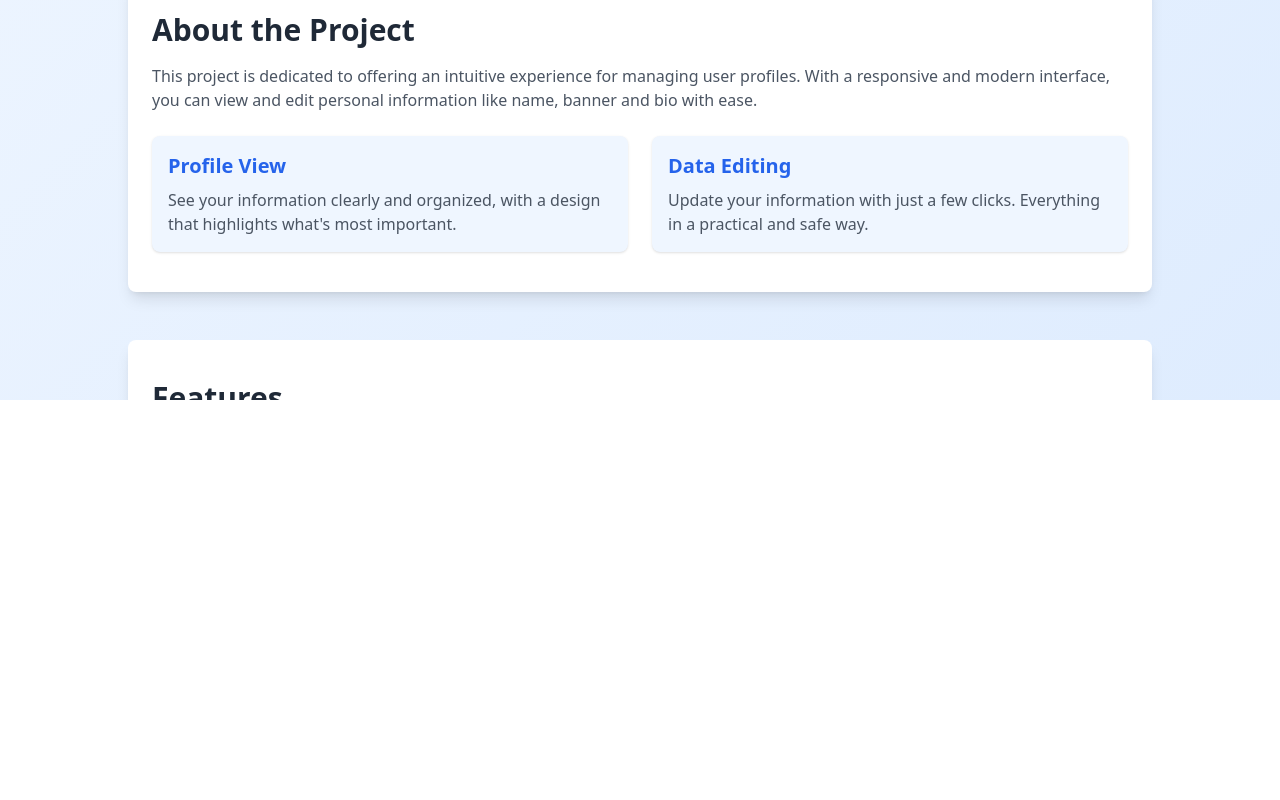
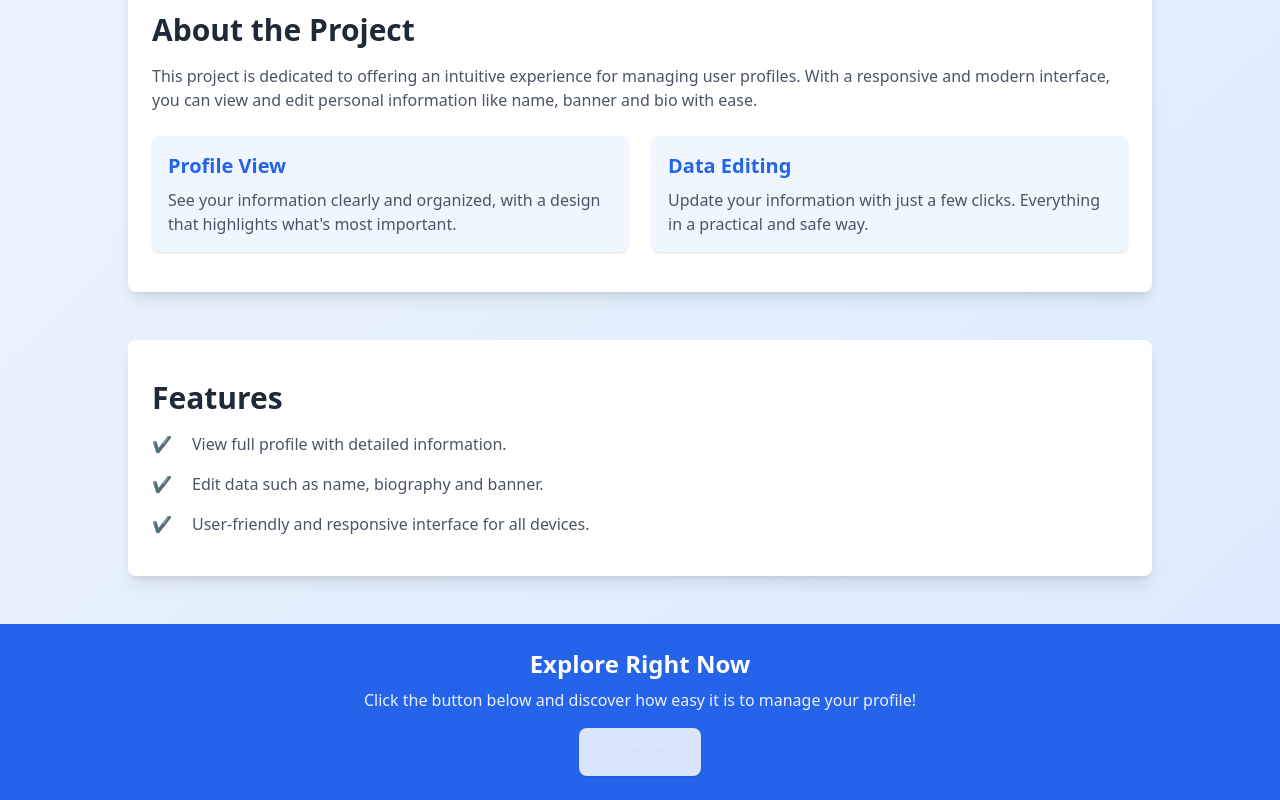
Before and after one commit to KauaZs/profile-card, a React (Vite) app: page / in a window 1280 px wide. Shown: the part 400-1200 px from the top of the page. Before the commit the page ends 800 px from the top, so only its background shows below. Built offline with nearby package versions, Linux system fonts and the light colour scheme.

Commit message:
edit overflow

```diff
--- a/src/index.css
+++ b/src/index.css
@@ -11,7 +11,7 @@
 html, body {
     height: 100%;
     margin: 0;
-    overflow: hidden;
+    overflow: visible;
   }
 @layer base {
   :root {
```
